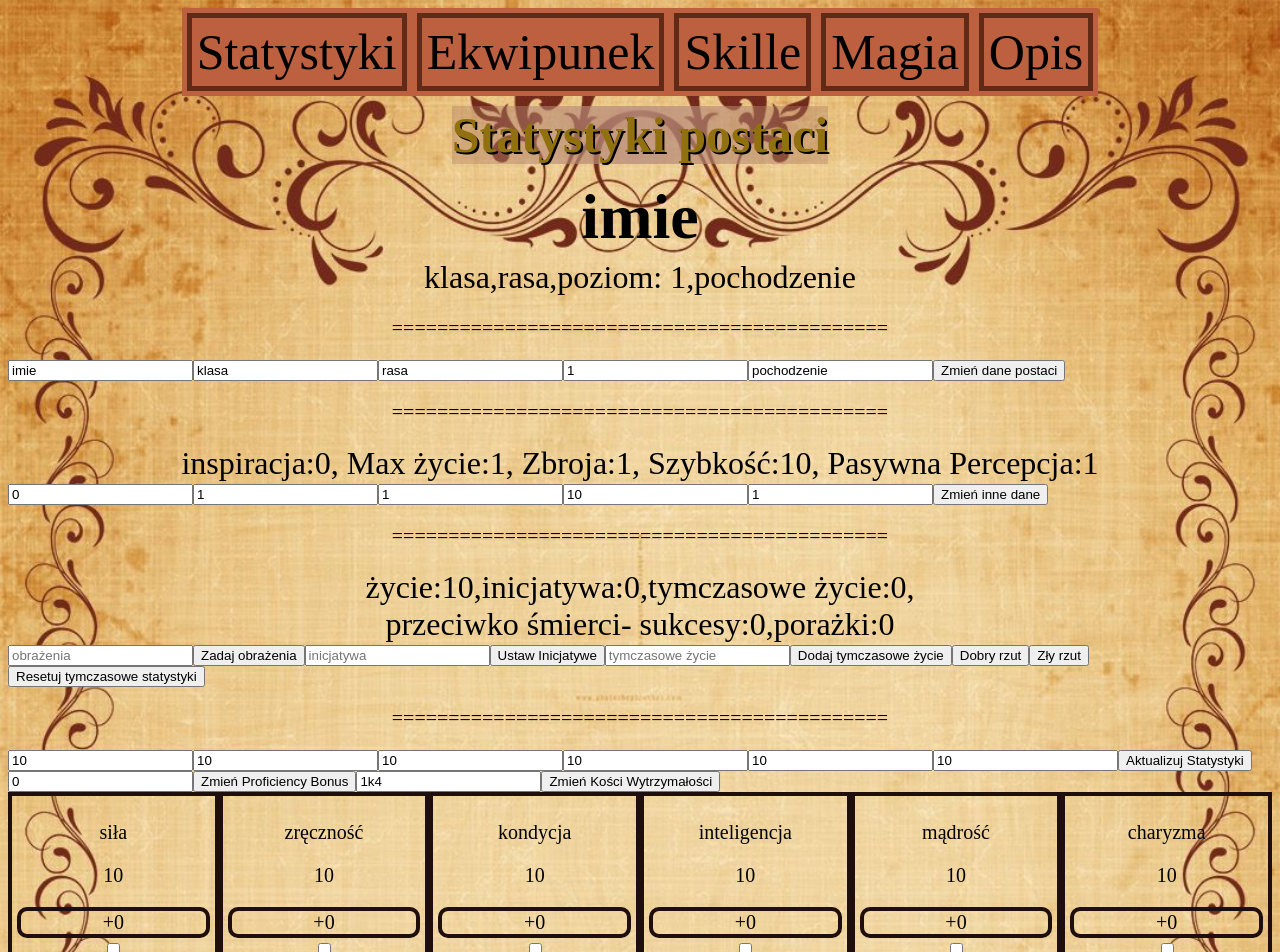
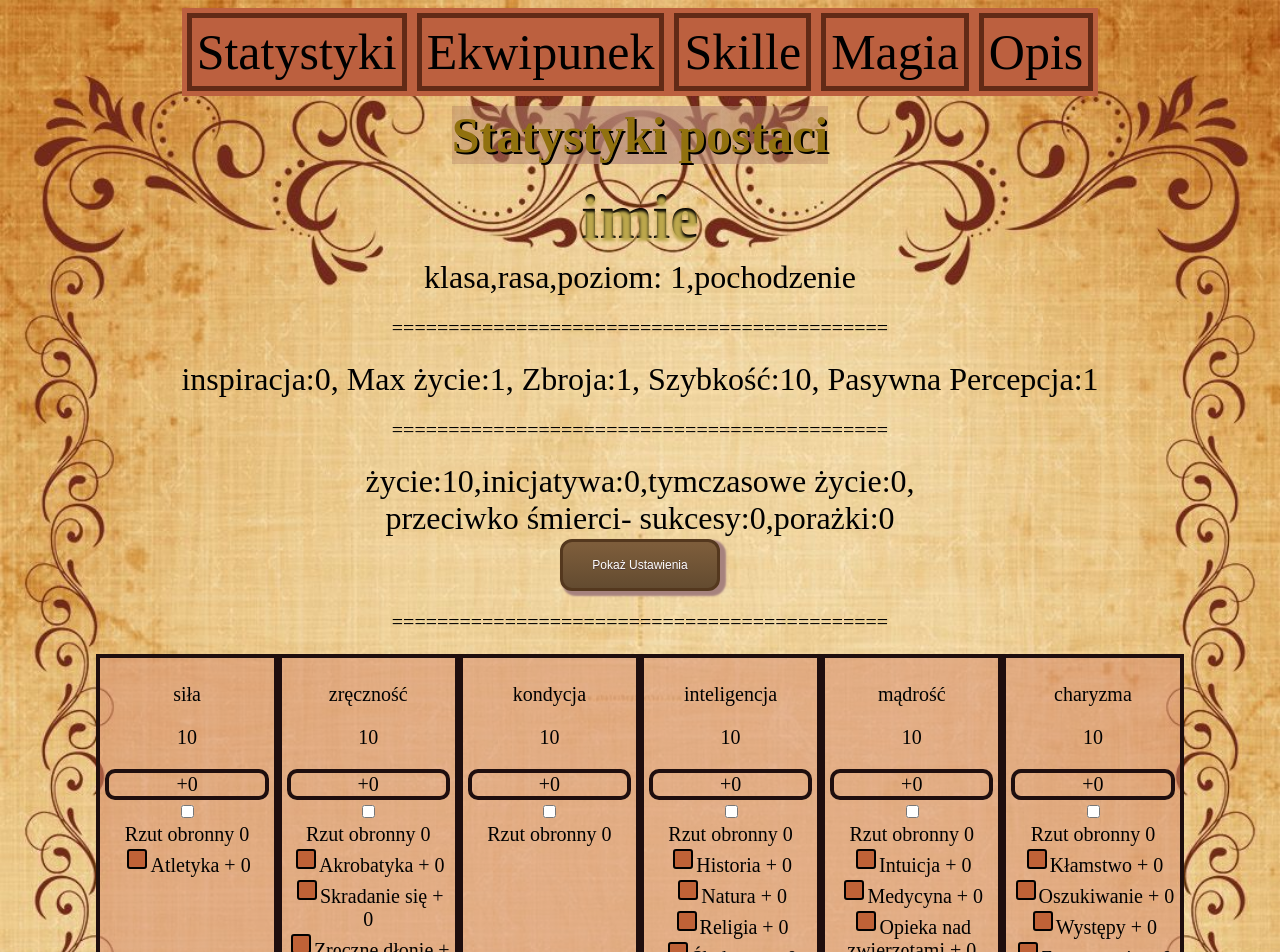
Before and after one commit to zuzio15/DnD-CharacterSheet, a React (Vite) app: page /#/ in a window 1280 px wide. Shown: the top 952 px of the page. Built offline with nearby package versions, Linux system fonts and the light colour scheme; a web font is replaced by a local one.

Commit message:
small visual changes

```diff
--- a/src/pages/StatsPage.jsx
+++ b/src/pages/StatsPage.jsx
@@ -1,4 +1,4 @@
-import React, {useState,useEffect} from "react";
+import React, {useState, useEffect} from "react";
 import {MainStat} from "./statsScripts/MainStat";
 import "../styles/statsStyles/StatsPageMain.css"
 import {useMainStat} from "./statsScripts/UseMainStat";
@@ -15,57 +15,71 @@ import {TempStats} from "./statsScripts/TempStats";
 import {useTempStats} from "./statsScripts/useTempStats";
 
 export default function StatsPage() {
-    const {mainStats,updateStats,changeProficiency}=useMainStat();
-    const {skills,changeSkillProficiency}=useSkill();
-    const {info,changeInfo}=useInfo();
-    const {other,changeOther}=useOther();
-    const {proficiencyBonus,changeProficiencyBonus}=useProficiencyBonus();
-    const {hitDice,changeHitDice}=useHitDice();
-    const {tempStats,takeDamage,changeInitiative,manageGoodThrow,manageBadThrow,resetTempStats,addTemporaryHealth}=useTempStats()
+    const [showMainInputs, setShowMainInputs] = useState(false)
+    const [showTempInputs, setShowTempInputs] = useState(false)
 
 
-    const [strength,setStrength]=useState(mainStats.length>0 ? mainStats[0].value : "")
-    const [dexterity,setDexterity]=useState(mainStats.length>0 ? mainStats[1].value : "")
-    const [constitution,setConstitution]=useState(mainStats.length>0 ? mainStats[2].value : "")
-    const [intelligence,setIntelligence]=useState(mainStats.length>0 ? mainStats[3].value : "")
-    const [wisdom,setWisdom]=useState(mainStats.length>0 ? mainStats[4].value : "")
-    const [charisma,setCharisma]=useState(mainStats.length>0 ? mainStats[5].value : "")
-
-    const[name,setName]=useState(info.name)
-    const[profession,setProfession]=useState(info.profession)
-    const[race,setRace]=useState(info.race)
-    const[level,setLevel]=useState(info.level)
-    const[origin,setOrigin]=useState(info.origin)
-
-    const [inspiration,setInspiration]=useState(other.inspiration)
-    const [maxHealth,setMaxHealth]=useState(other.maxHealth)
-    const [armorClass,setArmorClass]=useState(other.armorClass)
-    const [speed,setSpeed]=useState(other.speed)
-    const [passivePerception,setPassivePerception]=useState(other.passivePerception)
-
-    const [damage,setDamage]=useState("")
-    const [initiative,setInitiative]=useState("")
-    const [temporaryHealth,setTemporaryHealth]=useState("")
+    const {mainStats, updateStats, changeProficiency} = useMainStat();
+    const {skills, changeSkillProficiency} = useSkill();
+    const {info, changeInfo} = useInfo();
+    const {other, changeOther} = useOther();
+    const {proficiencyBonus, changeProficiencyBonus} = useProficiencyBonus();
+    const {hitDice, changeHitDice} = useHitDice();
+    const {
+        tempStats,
+        takeDamage,
+        changeInitiative,
+        manageGoodThrow,
+        manageBadThrow,
+        resetTempStats,
+        addTemporaryHealth
+    } = useTempStats()
 
 
-    const [newProficiencyBonus,setNewProficiencyBonus]=useState(proficiencyBonus)
-    const [newHitDice,setNewHitDice]=useState(hitDice)
+    const [strength, setStrength] = useState(mainStats.length > 0 ? mainStats[0].value : "")
+    const [dexterity, setDexterity] = useState(mainStats.length > 0 ? mainStats[1].value : "")
+    const [constitution, setConstitution] = useState(mainStats.length > 0 ? mainStats[2].value : "")
+    const [intelligence, setIntelligence] = useState(mainStats.length > 0 ? mainStats[3].value : "")
+    const [wisdom, setWisdom] = useState(mainStats.length > 0 ? mainStats[4].value : "")
+    const [charisma, setCharisma] = useState(mainStats.length > 0 ? mainStats[5].value : "")
+
+    const [name, setName] = useState(info.name)
+    const [profession, setProfession] = useState(info.profession)
+    const [race, setRace] = useState(info.race)
+    const [level, setLevel] = useState(info.level)
+    const [origin, setOrigin] = useState(info.origin)
+
+    const [inspiration, setInspiration] = useState(other.inspiration)
+    const [maxHealth, setMaxHealth] = useState(other.maxHealth)
+    const [armorClass, setArmorClass] = useState(other.armorClass)
+    const [speed, setSpeed] = useState(other.speed)
+    const [passivePerception, setPassivePerception] = useState(other.passivePerception)
+
+    const [damage, setDamage] = useState("")
+    const [initiative, setInitiative] = useState("")
+    const [temporaryHealth, setTemporaryHealth] = useState("")
 
 
-    const resetForms =() =>{                             //czy potrzebne?
-        setStrength(mainStats.length>0 ? mainStats[0].value : "");
-        setDexterity(mainStats.length>0 ? mainStats[1].value : "");
-        setConstitution(mainStats.length>0 ? mainStats[2].value : "");
-        setIntelligence(mainStats.length>0 ? mainStats[3].value : "");
-        setWisdom(mainStats.length>0 ? mainStats[4].value : "");
-        setCharisma(mainStats.length>0 ? mainStats[5].value : "");
+    const [newProficiencyBonus, setNewProficiencyBonus] = useState(proficiencyBonus)
+    const [newHitDice, setNewHitDice] = useState(hitDice)
+
+
+    const resetForms = () => {                             //czy potrzebne?
+        setStrength(mainStats.length > 0 ? mainStats[0].value : "");
+        setDexterity(mainStats.length > 0 ? mainStats[1].value : "");
+        setConstitution(mainStats.length > 0 ? mainStats[2].value : "");
+        setIntelligence(mainStats.length > 0 ? mainStats[3].value : "");
+        setWisdom(mainStats.length > 0 ? mainStats[4].value : "");
+        setCharisma(mainStats.length > 0 ? mainStats[5].value : "");
         setNewProficiencyBonus(proficiencyBonus);
         setNewHitDice(hitDice);
         setDamage("")
         setInitiative("")
         setTemporaryHealth("")
     }
-    useEffect(()=>resetForms(),[mainStats])
+
+    useEffect(() => resetForms(), [mainStats])
+
     return (
         <div>
             <h2>Statystyki postaci</h2>
@@ -77,38 +91,6 @@ export default function StatsPage() {
                 level={info.level}
                 origin={info.origin}
             />
-            <p className="break">============================================</p>
-
-            <input
-                value={name}
-                onChange={(e) =>setName(e.target.value)}
-                placeholder="imię"
-            />
-            <input
-                value={profession}
-                onChange={(e) =>setProfession(e.target.value)}
-                placeholder="klasa"
-            />
-            <input
-                value={race}
-                onChange={(e) =>setRace(e.target.value)}
-                placeholder="rasa"
-            />
-            <input
-                type="number"
-                value={level}
-                onChange={(e) =>setLevel(e.target.value)}
-                placeholder="poziomi"
-            />
-            <input
-                value={origin}
-                onChange={(e) =>setOrigin(e.target.value)}
-                placeholder="pochodzenie"
-            />
-            <button onClick={() => {changeInfo({name:name,profession:profession,race:race,level:level,origin:origin})
-            }}>
-                Zmień dane postaci
-            </button>
 
             <p className="break">============================================</p>
             <Other
@@ -120,40 +102,6 @@ export default function StatsPage() {
 
             />
 
-            <input
-                type="number"
-                value={inspiration}
-                onChange={(e) =>setInspiration(e.target.value)}
-                placeholder="inspiracja"
-            />
-            <input
-                type="number"
-                value={maxHealth}
-                onChange={(e) =>setMaxHealth(e.target.value)}
-                placeholder="max życie"
-            />
-            <input
-                type="number"
-                value={armorClass}
-                onChange={(e) =>setArmorClass(e.target.value)}
-                placeholder="zbroja"
-            />
-            <input
-                type="number"
-                value={speed}
-                onChange={(e) =>setSpeed(e.target.value)}
-                placeholder="szybkość"
-            />
-            <input
-                type="number"
-                value={passivePerception}
-                onChange={(e) =>setPassivePerception(e.target.value)}
-                placeholder="pasywna percepcja"
-            />
-            <button onClick={() => {changeOther({inspiration:inspiration,maxHealth:maxHealth,armorClass:armorClass,speed:speed,passivePerception:passivePerception})
-            }}>
-                Zmień inne dane
-            </button>
             <p className="break">============================================</p>
             <TempStats
                 currentHealth={tempStats.currentHealth}
@@ -162,111 +110,70 @@ export default function StatsPage() {
                 goodThrows={tempStats.goodThrows}
                 badThrows={tempStats.badThrows}
             />
+
+            <button onClick={() => setShowTempInputs(!showTempInputs)} className="stats-button">
+                Pokaż Ustawienia
+            </button>
+            {showTempInputs && <div className="tempStats-inputs">
                 <input
                     value={damage}
                     type="number"
-                    onChange={(e) =>setDamage(e.target.value)}
+                    onChange={(e) => setDamage(e.target.value)}
                     placeholder="obrażenia"
                 />
-                <button onClick={()=>{takeDamage(damage);resetForms()}}>
+                <button onClick={() => {
+                    takeDamage(damage);
+                    resetForms()
+                }}>
                     Zadaj obrażenia
                 </button>
                 <input
                     value={initiative}
                     type="number"
-                    onChange={(e) =>setInitiative(e.target.value)}
+                    onChange={(e) => setInitiative(e.target.value)}
                     placeholder="inicjatywa"
                 />
-                <button onClick={()=>{changeInitiative(initiative);resetForms()}}>
+                <button onClick={() => {
+                    changeInitiative(initiative);
+                    resetForms()
+                }}>
                     Ustaw Inicjatywe
                 </button>
                 <input
                     value={temporaryHealth}
                     type="number"
-                    onChange={(e) =>setTemporaryHealth(e.target.value)}
+                    onChange={(e) => setTemporaryHealth(e.target.value)}
                     placeholder="tymczasowe życie"
                 />
-                <button onClick={()=>{addTemporaryHealth(temporaryHealth);resetForms()}}>
+                <button onClick={() => {
+                    addTemporaryHealth(temporaryHealth);
+                    resetForms()
+                }}>
                     Dodaj tymczasowe życie
                 </button>
-                <button onClick={()=>{manageGoodThrow()}}>
+                <button onClick={() => {
+                    manageGoodThrow()
+                }}>
                     Dobry rzut
                 </button>
-                <button onClick={()=>{manageBadThrow()}}>
+                <button onClick={() => {
+                    manageBadThrow()
+                }}>
                     Zły rzut
                 </button>
-                <button onClick={()=>{resetTempStats(other.maxHealth)}}>
+                <button onClick={() => {
+                    resetTempStats(other.maxHealth)
+                }}>
                     Resetuj tymczasowe statystyki
                 </button>
+            </div>}
+
 
 
             <p className="break">============================================</p>
 
-            <input
-                type="number"
-                value={strength}
-                onChange={(e) =>setStrength(e.target.value)}
-                placeholder="siła"
-            />
-            <input
-                type="number"
-                value={dexterity}
-                onChange={(e) =>setDexterity(e.target.value)}
-                placeholder="zręczność"
-            />
-            <input
-                type="number"
-                value={constitution}
-                onChange={(e) =>setConstitution(e.target.value)}
-                placeholder="wytrzymałość"
-            />
-            <input
-                type="number"
-                value={intelligence}
-                onChange={(e) =>setIntelligence(e.target.value)}
-                placeholder="inteligencja"
-            />
-            <input
-                type="number"
-                value={wisdom}
-                onChange={(e) =>setWisdom(e.target.value)}
-                placeholder="mądrość"
-            />
-            <input
-                type="number"
-                value={charisma}
-                onChange={(e) =>setCharisma(e.target.value)}
-                placeholder="charyzma"
-            />
-
-
-            <button onClick={() => {updateStats([strength,dexterity,constitution,intelligence,wisdom,charisma])
-                }}>
-                Aktualizuj Statystyki
-            </button>
-
-            <input
-                type="number"
-                value={newProficiencyBonus}
-                onChange={(e) =>setNewProficiencyBonus(e.target.value)}
-                placeholder="proficiencyBonus"
-            />
-            <button onClick={() => {changeProficiencyBonus(newProficiencyBonus)
-            }}>
-                Zmień Proficiency Bonus
-            </button>
-            <input
-                value={newHitDice}
-                onChange={(e) =>setNewHitDice(e.target.value)}
-                placeholder="kości wytrzymałości"
-            />
-            <button onClick={() => {changeHitDice(newHitDice)
-            }}>
-                Zmień Kości Wytrzymałości
-            </button>
-
             <div className="mainStats-container">
-                {mainStats.map(stat=>
+                {mainStats.map(stat =>
                     <MainStat
                         key={stat.name}
                         name={stat.name}
@@ -280,18 +187,169 @@ export default function StatsPage() {
                     />
                 )}
             </div>
+
             <div className="proficiencyBonus-container">
                 <ProficiencyBonus
                     key={"proficiencyBonus"}
                     proficiencyBonus={proficiencyBonus}
                 />
             </div>
+
             <div className="hitDice-container">
                 <HitDice
                     key={"hitDice"}
                     hitDice={hitDice}
                 />
             </div>
+            <button onClick={() => setShowMainInputs(!showMainInputs)} className="stats-button">
+                Pokaż Ustawienia
+            </button>
+            {showMainInputs && <div className="stats-inputs">
+                <div className="character-data-inputs">
+                    <input
+                        value={name}
+                        onChange={(e) => setName(e.target.value)}
+                        placeholder="imię"
+                    />
+                    <input
+                        value={profession}
+                        onChange={(e) => setProfession(e.target.value)}
+                        placeholder="klasa"
+                    />
+                    <input
+                        value={race}
+                        onChange={(e) => setRace(e.target.value)}
+                        placeholder="rasa"
+                    />
+                    <input
+                        type="number"
+                        value={level}
+                        onChange={(e) => setLevel(e.target.value)}
+                        placeholder="poziomi"
+                    />
+                    <input
+                        value={origin}
+                        onChange={(e) => setOrigin(e.target.value)}
+                        placeholder="pochodzenie"
+                    />
+                    <button onClick={() => {
+                        changeInfo({name: name, profession: profession, race: race, level: level, origin: origin})
+                    }}>
+                        Zmień dane postaci
+                    </button>
+                </div>
+                <div className="other-stats-inputs">
+                    <input
+                        type="number"
+                        value={inspiration}
+                        onChange={(e) => setInspiration(e.target.value)}
+                        placeholder="inspiracja"
+                    />
+                    <input
+                        type="number"
+                        value={maxHealth}
+                        onChange={(e) => setMaxHealth(e.target.value)}
+                        placeholder="max życie"
+                    />
+                    <input
+                        type="number"
+                        value={armorClass}
+                        onChange={(e) => setArmorClass(e.target.value)}
+                        placeholder="zbroja"
+                    />
+                    <input
+                        type="number"
+                        value={speed}
+                        onChange={(e) => setSpeed(e.target.value)}
+                        placeholder="szybkość"
+                    />
+                    <input
+                        type="number"
+                        value={passivePerception}
+                        onChange={(e) => setPassivePerception(e.target.value)}
+                        placeholder="pasywna percepcja"
+                    />
+                    <button onClick={() => {
+                        changeOther({
+                            inspiration: inspiration,
+                            maxHealth: maxHealth,
+                            armorClass: armorClass,
+                            speed: speed,
+                            passivePerception: passivePerception
+                        })
+                    }}>
+                        Zmień inne dane
+                    </button>
+                </div>
+                <div className="mainStat-inputs">
+                    <input
+                        type="number"
+                        value={strength}
+                        onChange={(e) => setStrength(e.target.value)}
+                        placeholder="siła"
+                    />
+                    <input
+                        type="number"
+                        value={dexterity}
+                        onChange={(e) => setDexterity(e.target.value)}
+                        placeholder="zręczność"
+                    />
+                    <input
+                        type="number"
+                        value={constitution}
+                        onChange={(e) => setConstitution(e.target.value)}
+                        placeholder="wytrzymałość"
+                    />
+                    <input
+                        type="number"
+                        value={intelligence}
+                        onChange={(e) => setIntelligence(e.target.value)}
+                        placeholder="inteligencja"
+                    />
+                    <input
+                        type="number"
+                        value={wisdom}
+                        onChange={(e) => setWisdom(e.target.value)}
+                        placeholder="mądrość"
+                    />
+                    <input
+                        type="number"
+                        value={charisma}
+                        onChange={(e) => setCharisma(e.target.value)}
+                        placeholder="charyzma"
+                    />
+
+
+                    <button onClick={() => {
+                        updateStats([strength, dexterity, constitution, intelligence, wisdom, charisma])
+                    }}>
+                        Aktualizuj Statystyki
+                    </button>
+
+                    <input
+                        type="number"
+                        value={newProficiencyBonus}
+                        onChange={(e) => setNewProficiencyBonus(e.target.value)}
+                        placeholder="proficiencyBonus"
+                    />
+                    <button onClick={() => {
+                        changeProficiencyBonus(newProficiencyBonus)
+                    }}>
+                        Zmień Proficiency Bonus
+                    </button>
+                    <input
+                        value={newHitDice}
+                        onChange={(e) => setNewHitDice(e.target.value)}
+                        placeholder="kości wytrzymałości"
+                    />
+                    <button onClick={() => {
+                        changeHitDice(newHitDice)
+                    }}>
+                        Zmień Kości Wytrzymałości
+                    </button>
+                </div>
+            </div>}
+            <p></p>
 
         </div>
 
--- a/src/pages/statsScripts/Skill.jsx
+++ b/src/pages/statsScripts/Skill.jsx
@@ -1,5 +1,5 @@
 import React, {useEffect, useState} from "react";
-
+import "../../styles/statsStyles/skillStyle.css"
 
 export function Skill({name,isProficient,value,changeSkillProficiency}){
     const [isChecked,setIsChecked]=useState(isProficient)
@@ -9,7 +9,7 @@ export function Skill({name,isProficient,value,changeSkillProficiency}){
             <input type="checkbox" onClick={()=> {
                 setIsChecked(!isChecked);
                 changeSkillProficiency(name)
-            }} defaultChecked={isChecked}/>
+            }} defaultChecked={isChecked} className="skill-checkbox"/>
             {name} {"  +"} {value}
 
         </div>
--- a/src/styles/statsStyles/StatsPageMain.css
+++ b/src/styles/statsStyles/StatsPageMain.css
@@ -2,9 +2,34 @@
     display: grid;
     grid-template-columns: repeat(6,1fr);
     justify-content: center;
+    margin-left: 7%;
+    margin-right: 7%;
 }
 
 .break{
     text-align: center;
     font-size: 20px;
 }
+
+.stats-button {
+    box-shadow: 4px 3px 2px 2px #a6827e;
+    background:linear-gradient(to bottom, #7d5d3b 5%, #634b30 100%);
+    background-color:#7d5d3b;
+    border-radius:12px;
+    border:3px solid #54381e;
+    cursor:pointer;
+    color:#ffffff;
+    font-family:Arial;
+    font-size:12px;
+    padding:16px 29px;
+    text-decoration:none;
+    text-shadow:0px 1px 0px #4d3534;
+    display: flex;
+    justify-self: center;
+
+}
+
+.stats-button:active {
+    position:relative;
+    top:1px;
+}
--- a/src/styles/statsStyles/info.css
+++ b/src/styles/statsStyles/info.css
@@ -9,4 +9,8 @@
 h1{
     margin: 5px;
     padding: 0;
+    color: transparent;
+    background: #020000;
+    background-clip: text;
+    text-shadow: 0px 3px 3px rgb(188, 167, 76);
 }
--- a/src/styles/statsStyles/mainStat.css
+++ b/src/styles/statsStyles/mainStat.css
@@ -3,6 +3,7 @@
     font-size: 20px;
     text-align: center;
     padding: 5px;
+    background: rgba(214, 135, 106, 0.51);
 }
 
 .modifier{
--- /dev/null
+++ b/src/styles/statsStyles/skillStyle.css
@@ -0,0 +1,23 @@
+
+.skill-checkbox {
+    appearance: none;
+    position: relative;
+    width: 20px;
+    height: 20px;
+    border: 2px solid #000000;
+    border-radius: 3px;
+    background-color: #bf6237;
+    cursor: pointer;
+}
+
+.skill-checkbox:checked::after {
+    content: "";
+    position: absolute;
+    top: 3px;
+    left: 1px;
+    width: 13px;
+    height: 7px;
+    border-bottom: 3px solid #000000;
+    border-left: 3px solid #000000;
+    transform: rotate(-45deg);
+}
```
Also changed, not shown: src/pages/DescriptionPage.jsx (+6 -1 lines), src/pages/equipmentScripts/SpecialItem.jsx (+16 -10 lines), src/pages/equipmentScripts/Weapon.jsx (+11 -7 lines), src/styles/equipmentStyles/specialItem.css (+13 -8 lines), src/styles/equipmentStyles/weapon.css (+14 -5 lines). Lines whose indentation alone changed are shown as unchanged.
